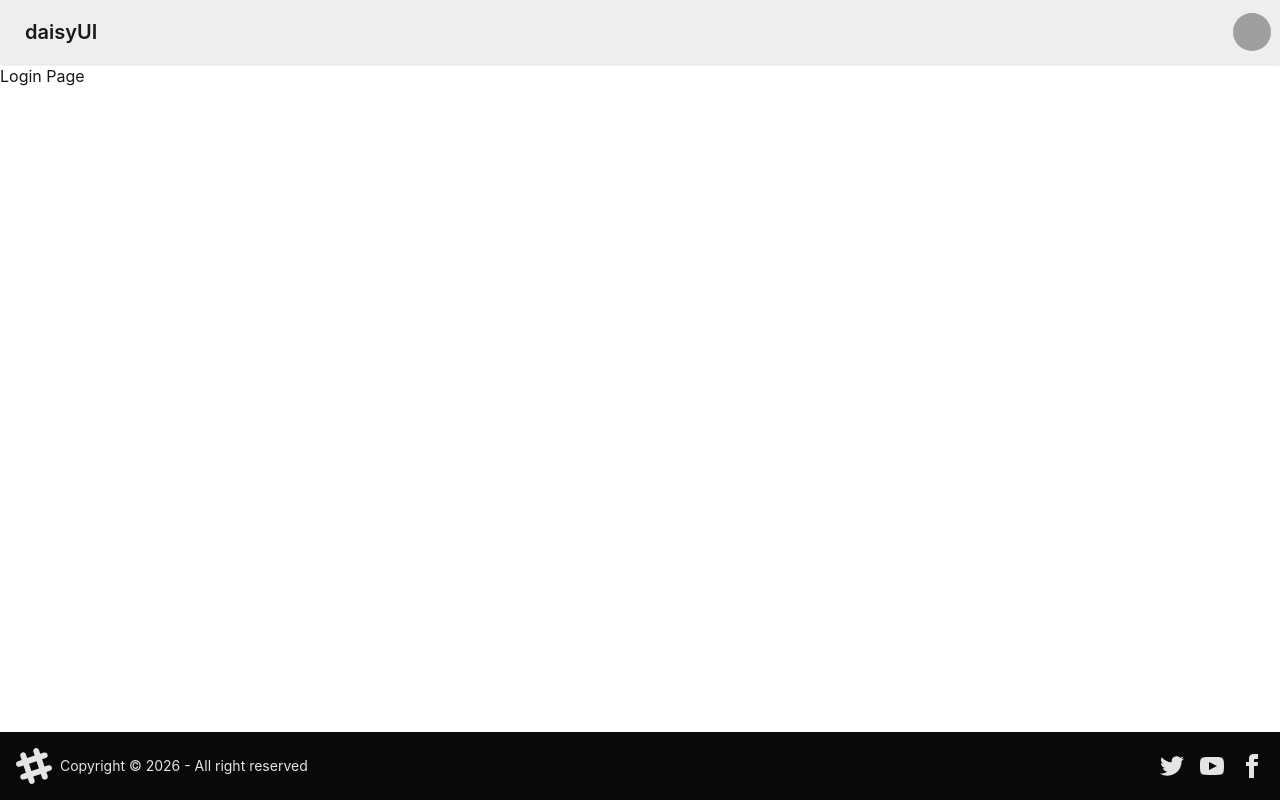
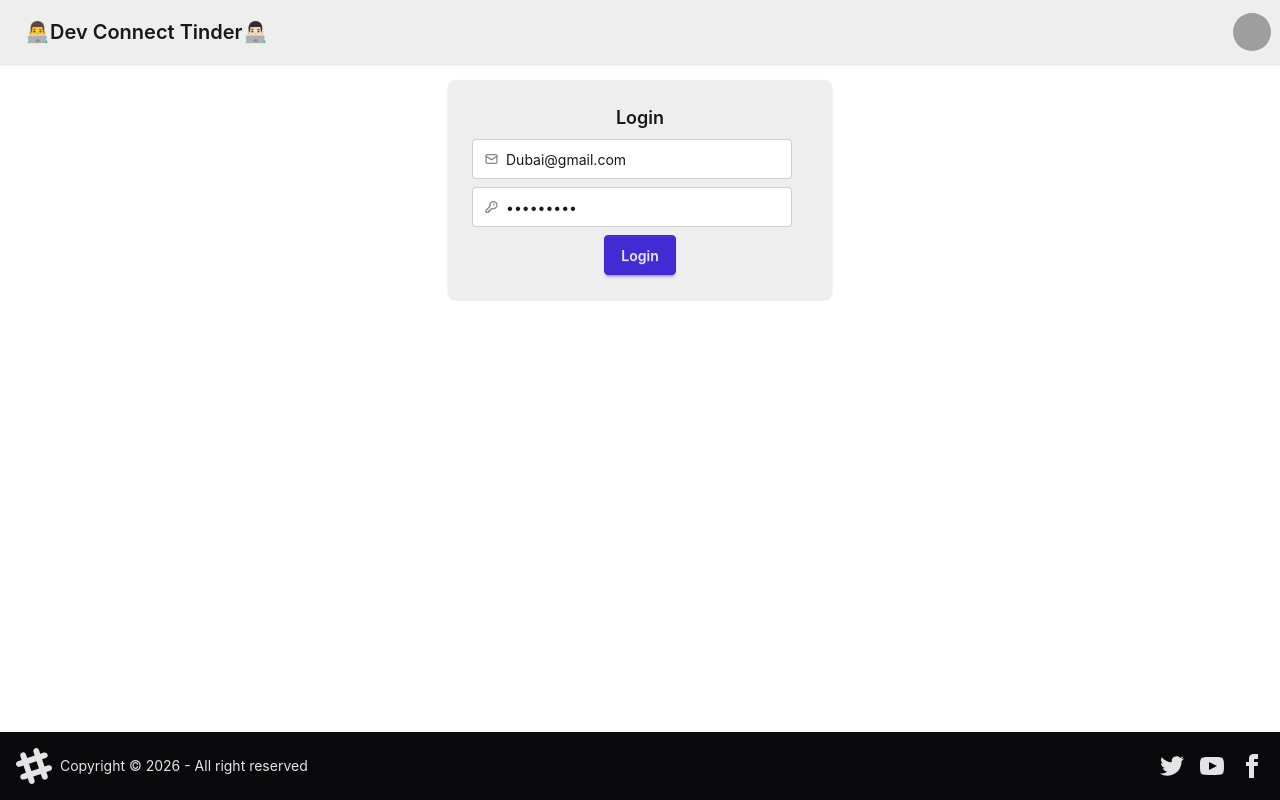
Before and after one commit to vikarsh5666/DevConnectTinder-Web, a React (Vite) app: page /login in a window 1280 px wide. Built offline with nearby package versions, Linux system fonts and the light colour scheme; grey boxes are pictures that could not be loaded.

Commit message:
Login functionality

```diff
--- a/package.json
+++ b/package.json
@@ -11,6 +11,7 @@
   },
   "dependencies": {
     "@tailwindcss/vite": "^4.3.3",
+    "axios": "^1.20.0",
     "react": "^19.2.8",
     "react-dom": "^19.2.8",
     "react-router-dom": "^7.18.4",
--- a/src/App.tsx
+++ b/src/App.tsx
@@ -1,5 +1,6 @@
 import { BrowserRouter, Route, Routes } from "react-router-dom";
 import Body from "./Body";
+import Login from "./Login";
 
 function App() {
 
@@ -8,7 +9,7 @@
       <BrowserRouter basename="/">
         <Routes>
           <Route path="/" element={<Body />}>
-            <Route path="/login" element={<div>Login Page</div>} />
+            <Route path="/login" element={<Login/>} />
             <Route path="/profile" element={<div>Profile Page</div>} />
           </Route >
         </Routes>
--- /dev/null
+++ b/src/Login.tsx
@@ -0,0 +1,94 @@
+import axios from 'axios';
+import { useState } from 'react'
+
+const Login = () => {
+    const [emailId, setEmailId] = useState("Dubai@gmail.com");
+    const [password, setPassword] = useState("Dubai@123");
+
+    const handleLogin = async () => {
+        try {
+            const res = axios.post("http://localhost:3000/login", {
+                emailId,
+                password
+            },
+            {
+                withCredentials: true
+            }
+        );
+        }
+        catch (err) {
+            console.log(err);
+        }
+    };
+
+    return (
+        <div className='flex justify-center'>
+            <div className="card bg-base-300 w-96 shadow-sm my-4">
+                <div className="card-body">
+                    <h2 className="card-title justify-center">Login</h2>
+                    <div>
+                        <label className="input validator">
+                            <svg className="h-[1em] opacity-50" xmlns="http://www.w3.org/2000/svg" viewBox="0 0 24 24">
+                                <g
+                                    strokeLinejoin="round"
+                                    strokeLinecap="round"
+                                    strokeWidth="2.5"
+                                    fill="none"
+                                    stroke="currentColor"
+                                >
+                                    <rect width="20" height="16" x="2" y="4" rx="2"></rect>
+                                    <path d="m22 7-8.97 5.7a1.94 1.94 0 0 1-2.06 0L2 7"></path>
+                                </g>
+                            </svg>
+                            <input
+                                type="email"
+                                placeholder="mail@site.com"
+                                required
+                                value={emailId}
+                                onChange={(e) => setEmailId(e.target.value)}
+                            />
+                        </label>
+                        <div className="validator-hint hidden">Enter valid email address</div>
+                    </div>
+                    <div>
+                        <label className="input validator">
+                            <svg className="h-[1em] opacity-50" xmlns="http://www.w3.org/2000/svg" viewBox="0 0 24 24">
+                                <g
+                                    strokeLinejoin="round"
+                                    strokeLinecap="round"
+                                    strokeWidth="2.5"
+                                    fill="none"
+                                    stroke="currentColor"
+                                >
+                                    <path
+                                        d="M2.586 17.414A2 2 0 0 0 2 18.828V21a1 1 0 0 0 1 1h3a1 1 0 0 0 1-1v-1a1 1 0 0 1 1-1h1a1 1 0 0 0 1-1v-1a1 1 0 0 1 1-1h.172a2 2 0 0 0 1.414-.586l.814-.814a6.5 6.5 0 1 0-4-4z"
+                                    ></path>
+                                    <circle cx="16.5" cy="7.5" r=".5" fill="currentColor"></circle>
+                                </g>
+                            </svg>
+                            <input
+                                type="password"
+                                value={password}
+                                required
+                                placeholder="Password"
+                                minLength={8}
+                                onChange={(e) => setPassword(e.target.value)}
+                                pattern="(?=.*\d)(?=.*[a-z])(?=.*[A-Z]).{8,}"
+                                title="Must be more than 8 characters, including number, lowercase letter, uppercase letter"
+                            />
+                        </label>
+                        <p className="validator-hint hidden">
+                            Must be more than 8 characters, including
+                            <br />At least one number <br />At least one lowercase letter <br />At least one uppercase letter
+                        </p>
+                    </div>
+                    <div className="card-actions justify-center">
+                        <button className="btn btn-primary" onClick={handleLogin}>Login</button>
+                    </div>
+                </div>
+            </div>
+        </div>
+    )
+}
+
+export default Login
--- a/src/NavBar.tsx
+++ b/src/NavBar.tsx
@@ -2,7 +2,7 @@
   return (
     <div className="navbar bg-base-300 shadow-sm">
         <div className="flex-1">
-          <a className="btn btn-ghost text-xl">daisyUI</a>
+          <a className="btn btn-ghost text-xl">👨‍💻Dev Connect Tinder👨🏻‍💻</a>
         </div>
         <div className="flex gap-2">
           <div className="dropdown dropdown-end">
```
Also changed, not shown: 1 other file (tests, documents, lock files or other folders).
